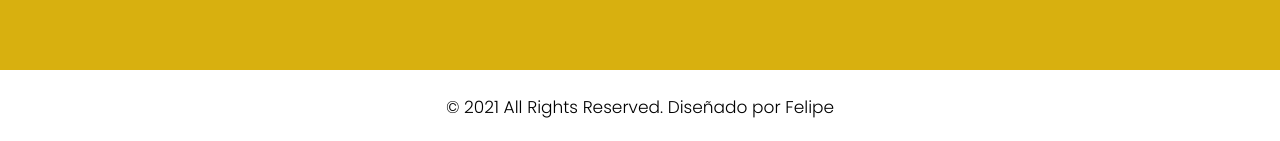
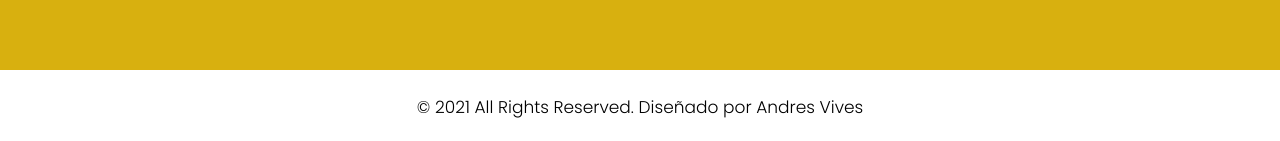
Before and after one commit to la-taqueria/acacias, a plain HTML site: page blog.html in a window 1280 px wide. Shown: the part 2316-2457 px from the top of the page. Drawn offline with Linux system fonts and the light colour scheme.

Commit message:
Update blog.html

```diff
--- a/blog.html
+++ b/blog.html
@@ -224,7 +224,7 @@
             </div>
             <div class="copyright">
                 <div class="container">
-                    <p>© 2021 All Rights Reserved. Diseñado por Felipe</a></p>
+                    <p>© 2021 All Rights Reserved. Diseñado por Andres Vives</a></p>
                 </div>
             </div>
         </div>
```
